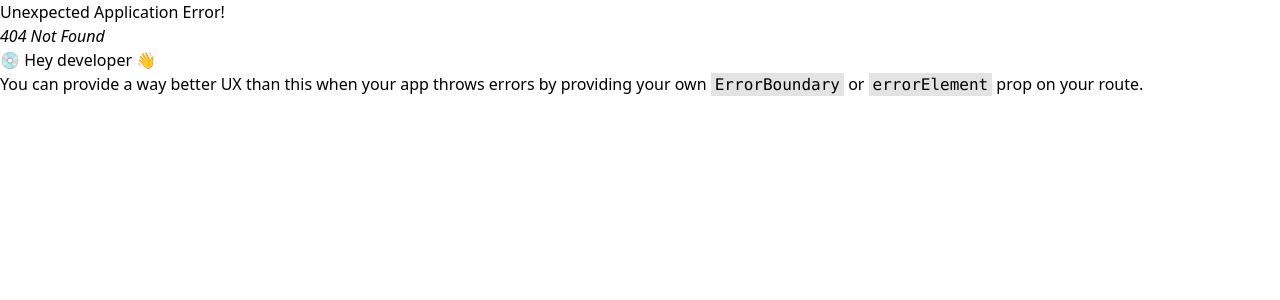
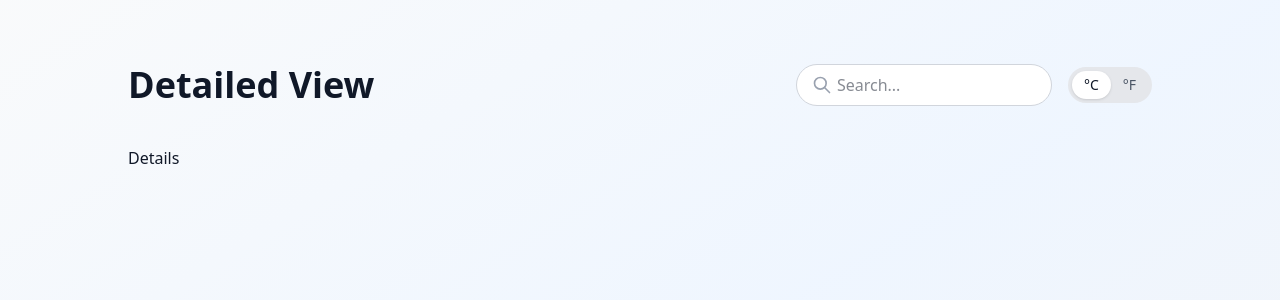
Before and after one commit to Krishnanand2517/taptalent-weather-krish, a React (Vite) app: page /1 in a window 1280 px wide. Before the commit this address had no page. Shown: the top 300 px of the page. Built offline with nearby package versions, Linux system fonts and the light colour scheme.

Commit message:
feat: Get city name from id in url

```diff
--- a/src/App.tsx
+++ b/src/App.tsx
@@ -4,13 +4,6 @@ import Header from "./components/Header";
 const App = () => {
   return (
     <div className="min-h-screen bg-linear-to-br from-gray-50 via-blue-50 to-gray-100 text-gray-900 p-8 md:p-16 lg:px-32 relative overflow-hidden">
-      {/* Decorative background shapes */}
-      <div className="-z-10 absolute inset-0 opacity-20 pointer-events-none">
-        <div className="absolute top-20 right-10 w-64 h-64 bg-blue-400 rounded-full blur-3xl"></div>
-        <div className="absolute bottom-20 left-10 w-96 h-96 bg-blue-300 rounded-full blur-3xl"></div>
-        <div className="absolute top-1/2 left-1/2 w-80 h-80 bg-blue-200 rounded-full blur-3xl"></div>
-      </div>
-
       <div className="max-w-7xl mx-auto">
         <Header />
 
--- a/src/components/Header.tsx
+++ b/src/components/Header.tsx
@@ -1,12 +1,19 @@
 import { useState } from "react";
 import { IconSearch } from "@tabler/icons-react";
 import { useLocation } from "react-router-dom";
+import { mockWeatherData } from "../data/mockData";
 
 const Header = () => {
   const [unit, setUnit] = useState("C");
 
   const location = useLocation();
-  const pageName = location.pathname === "/" ? "Dashboard" : "Detailed View";
+  const cityId = Number(location.pathname.slice(6));
+  const pageName =
+    location.pathname === "/"
+      ? "Dashboard"
+      : cityId
+      ? mockWeatherData.find((city) => city.id === cityId)?.city
+      : "Detailed View";
 
   return (
     <header className="flex flex-col sm:flex-row justify-between items-center mb-10 space-y-4 sm:space-y-0">
--- a/src/components/WeatherCard.tsx
+++ b/src/components/WeatherCard.tsx
@@ -3,20 +3,25 @@ import { IconDroplets, IconLeaf, IconClock } from "@tabler/icons-react";
 import type { CityData } from "../types";
 import WeatherIcon from "./WeatherIcon";
 import { getAqiColor, getCardBg } from "../utils/colors";
+import { useNavigate } from "react-router-dom";
 
 interface WeatherCardProps {
   cityData: CityData;
 }
 
 const WeatherCard = ({ cityData }: WeatherCardProps) => {
-  const { city, temperature, condition, humidity, aqi, lastUpdated } = cityData;
+  const { id, city, temperature, condition, humidity, aqi, lastUpdated } =
+    cityData;
+
+  const navigate = useNavigate();
 
   return (
     <div
+      onClick={() => navigate(`/city-${id}`)}
       className={`bg-linear-to-br ${getCardBg(condition)}
                  p-6 md:px-12 rounded-2xl shadow-lg
                  transition-all duration-300 ease-in-out
-                 hover:shadow-xl hover:-translate-y-1`}
+                 hover:cursor-pointer hover:shadow-xl hover:-translate-y-1`}
     >
       <div className="flex justify-between space-x-4">
         {/* Left Column: Icon, City, AQI, Status */}
--- a/src/main.tsx
+++ b/src/main.tsx
@@ -4,6 +4,7 @@ import { createBrowserRouter, RouterProvider } from "react-router-dom";
 import "./index.css";
 import App from "./App.tsx";
 import DashboardView from "./views/DashboardView.tsx";
+import DetailedView from "./views/DetailedView.tsx";
 
 const router = createBrowserRouter([
   {
@@ -14,6 +15,10 @@ const router = createBrowserRouter([
         path: "/",
         element: <DashboardView />,
       },
+      {
+        path: "/:cityId",
+        element: <DetailedView />,
+      },
     ],
   },
 ]);
--- /dev/null
+++ b/src/views/DetailedView.tsx
@@ -0,0 +1,9 @@
+const DetailedView = () => {
+  return (
+    <div>
+      <h1>Details</h1>
+    </div>
+  );
+};
+
+export default DetailedView;
```
